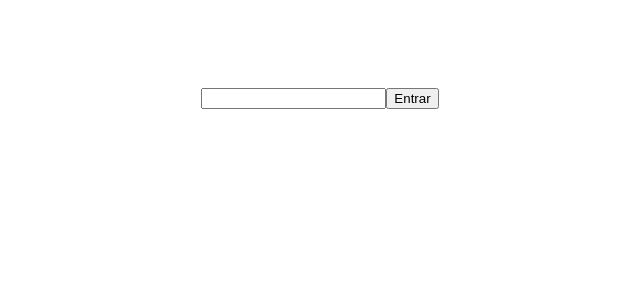
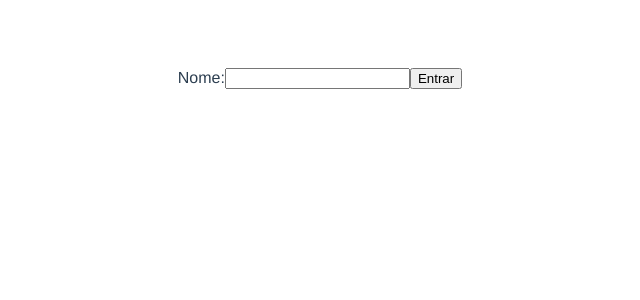
Before and after one commit to GuilhermeMelow/chat-typescript, a Vue app: page / in a window 1280 px wide. Shown: the top 300 px of the page, without its empty margins (320-960 px from the left). Built offline with nearby package versions, Linux system fonts and the light colour scheme.

Commit message:
Ajustando componente de login.

```diff
--- a/src/components/login/Login.vue
+++ b/src/components/login/Login.vue
@@ -1,28 +1,28 @@
 <template>
-    <div class="hello">
-        <section>
-            <h1 v-html="usuario.nome" data-test="h1-title" />
-        </section>
-        <section>
-            <input type="text" v-model="nome" data-teste='nome-usuario' />
+    <div class="login-content">
+        <div class="form-content">
+            <label for="nome">Nome:</label>
+            <input id="nome" type="text" v-model="nome" data-teste='nome-usuario' />
             <button data-test="btn-entrar" @click="entrar">Entrar</button>
-        </section>
-        <section>
+        </div>
+        <div class="error-content">
             <p font-color="red" v-html="error" data-teste="error-message" />
-        </section>
+        </div>
     </div>
 </template>
 
 <script lang="ts">
-    import { defineComponent } from "vue";
+    import { defineComponent, ref } from "vue";
     import useLogin from "./functions/UseLogin";
 
     export default defineComponent({
         name: "Login",
 
         setup() {
+            const nome = ref("");
+
             return {
-                ...useLogin(),
+                ...useLogin(nome),
             };
         },
     });
--- a/src/components/login/functions/UseLogin.ts
+++ b/src/components/login/functions/UseLogin.ts
@@ -1,9 +1,10 @@
 import { IChatService, IUser } from "@/types/IChatService";
 import { inject, Ref, ref } from "vue";
+import { useRouter } from "vue-router";
 
-export default function useLogin() {
+export default function useLogin(nome: Ref<string>) {
     const service = inject("chatService") as IChatService;
-    const nome = ref("");
+    const router = useRouter();
     const error = ref("");
 
     const usuario: Ref<IUser> = ref({
@@ -11,12 +12,14 @@ export default function useLogin() {
         nome: "",
     });
 
-    const entrar = () => {
-        if (nome.value === "") {
+    const entrar = async () => {
+        if (nome.value === "")
             return error.value = "Não possível entrar com este nome de usuário."
-        }
+
         const user = service.entrar(nome.value);
         usuario.value.nome = user.nome;
+
+        await router.push('/chat/' + nome.value)
     };
 
     return { usuario, entrar, nome, error };
```
Also changed, not shown: 1 other file (tests, documents, lock files or other folders).
